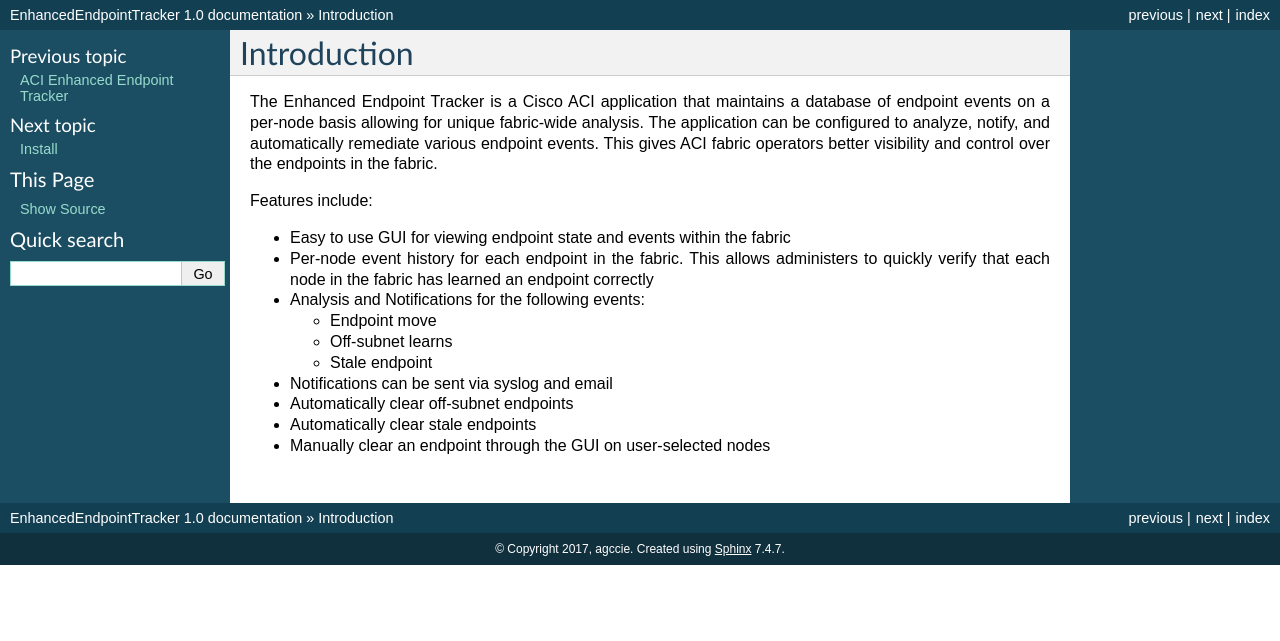
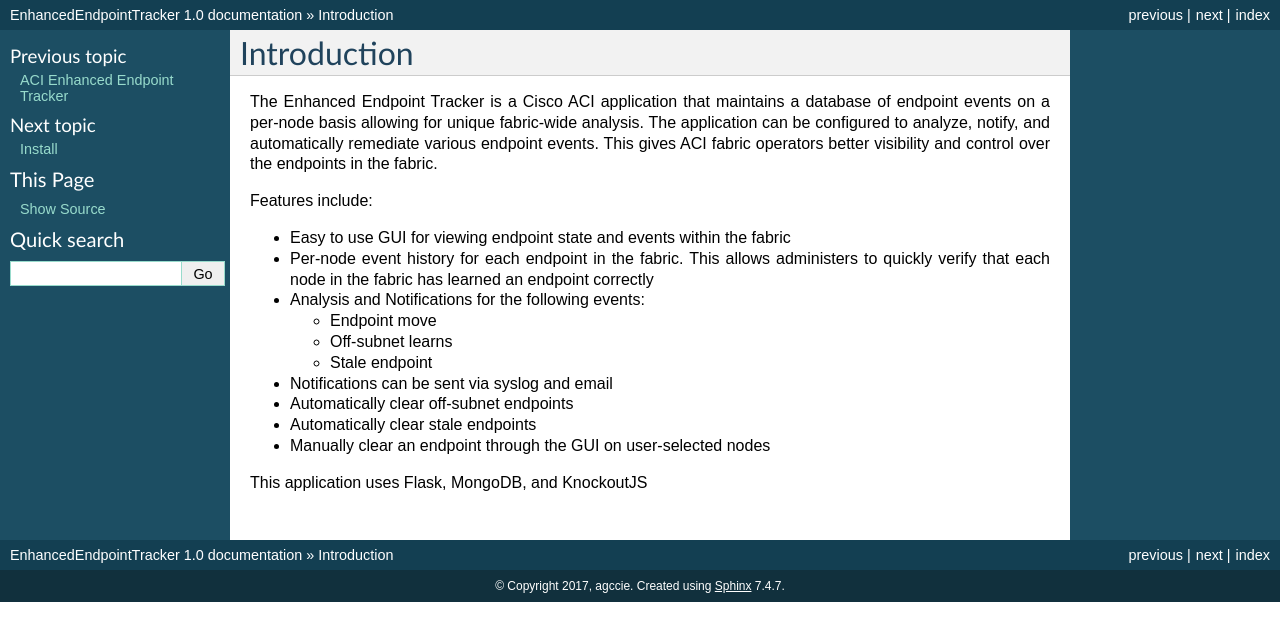
Before and after one commit to agccie/ACI-EnhancedEndpointTracker, a Sphinx documentation site: the page built from docs/introduction.rst, in a window 1280 px wide. Shown: the top 641 px of the page. Built offline with Sphinx 7.4.7, drawn with Linux system fonts in a browser that asks for light colours.

Commit message:
Update introduction.rst

```diff
--- a/docs/introduction.rst
+++ b/docs/introduction.rst
@@ -16,3 +16,5 @@
 - Automatically clear off-subnet endpoints
 - Automatically clear stale endpoints
 - Manually clear an endpoint through the GUI on user-selected nodes
+
+This application uses Flask, MongoDB, and KnockoutJS
```
